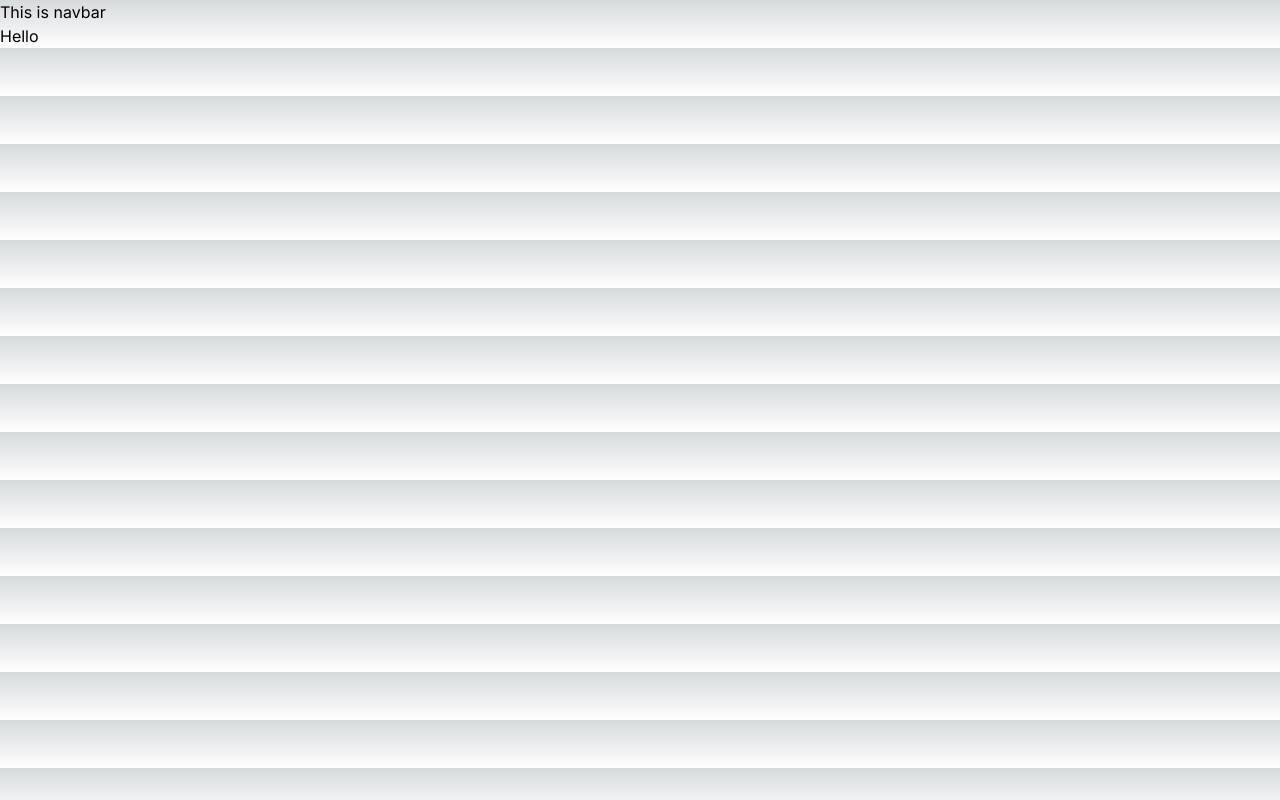
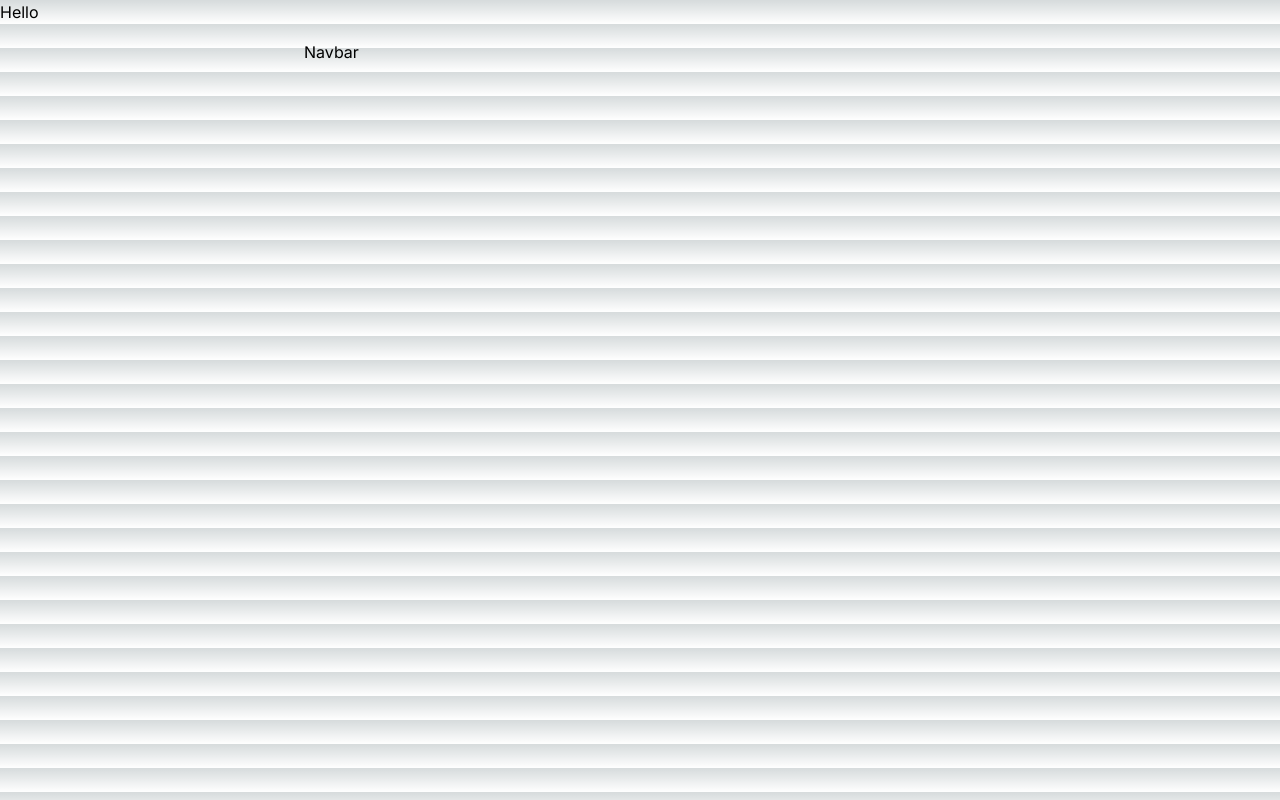
Before and after one commit to afnanhussain2002/tune-academy, a Next.js app: page / in a window 1280 px wide. Built offline with nearby package versions, Linux system fonts and the light colour scheme.

Commit message:
change some code of navbar

```diff
--- a/src/components/Navbar.tsx
+++ b/src/components/Navbar.tsx
@@ -1,11 +1,19 @@
-import React from 'react';
+"use client";
+import React, { useState } from "react";
+import { HoveredLink, Menu, MenuItem, ProductItem } from "./ui/navbar-menu";
+import { cn } from "@/lib/utils";
+import Link from "next/link";
 
-const Navbar = () => {
+
+function Navbar({ className }: { className?: string }){
+    const [active, setActive] = useState<string | null>(null);
     return (
-        <div>
-            This is navbar
+        <div
+        className={cn("fixed top-10 inset-x-0 max-w-2xl mx-auto z-50", className)}
+        >
+            Navbar
         </div>
-    );
-};
+    )
+}
 
 export default Navbar;
--- a/src/components/ui/navbar-menu.tsx
+++ /dev/null
@@ -1,9 +0,0 @@
-"use client";
-import React, { useState } from "react";
-import { HoveredLink, Menu, MenuItem, ProductItem } from "../ui/navbar-menu";
-import { cn } from "@/lib/utils";
-import Link from "next/link";
-
-function NavMenu({className}:{className?:string}){
-  const [active,setActive] = useState<string | null>(null)
-}
```
